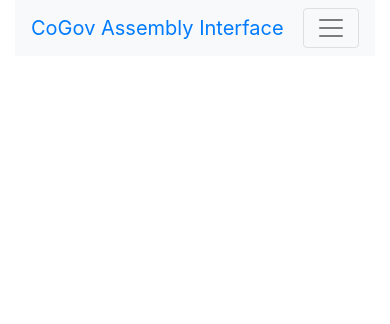
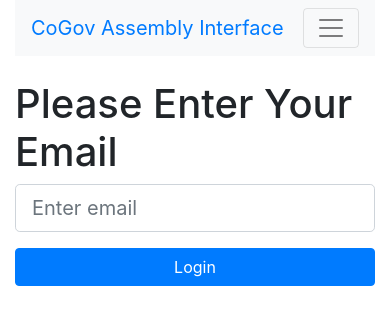
Before and after one commit to cogov/CoGov-asm, a React (Create React App) app: page / in a window 390 px wide. Shown: the top 324 px of the page. Built offline with nearby package versions, Linux system fonts and the light colour scheme.

Commit message:
common button component, Login screen updated, app width updated for mobile first approach

```diff
--- a/src/App.css
+++ b/src/App.css
@@ -23,6 +23,10 @@
     color: #61dafb;
 }
 
+.container {
+    max-width: 768px;
+}
+
 @keyframes App-logo-spin {
     from {
         transform: rotate(0deg);
--- a/src/App.js
+++ b/src/App.js
@@ -1,14 +1,15 @@
 import React, { Component } from 'react';
 import { Route } from 'react-router-dom';
 import { Container } from 'react-bootstrap';
-import { Home, Login } from './components';
+import { Home } from './components';
+
+import './App.css';
 
 class App extends Component {
     render() {
         return (
             <Container>
                 <Route path="/" component={Home} />
-                <Route path="/login" component={Login} />
             </Container>
         );
     }
--- a/src/components/Home.js
+++ b/src/components/Home.js
@@ -1,22 +1,22 @@
 import React from 'react';
-import { Link } from 'react-router-dom';
+import { Link, Route } from 'react-router-dom';
 
-import { Navbar, Nav } from 'react-bootstrap';
+import { Navbar } from 'react-bootstrap';
+
+import { Login } from './';
 
 export const Home = () => {
     return (
+        <React.Fragment>
             <Navbar expand="lg" variant="light" bg="light">
                 <Navbar.Brand>
                     <Link to="/">CoGov Assembly Interface</Link>
                 </Navbar.Brand>
                 <Navbar.Toggle aria-controls="responsive-navbar-nav" />
-            <Navbar.Collapse id="responsive-navbar-nav">
-                <Nav className="mr-auto">
-                    <Nav.Link>
-                        <Link to="/login">Login</Link>
-                    </Nav.Link>
-                </Nav>
-            </Navbar.Collapse>
             </Navbar>
+            <div className="mt-4">
+                <Route path="/" exact component={Login} />
+            </div>
+        </React.Fragment>
     );
 };
--- a/src/components/Login.js
+++ b/src/components/Login.js
@@ -1,22 +1,25 @@
 import React from 'react';
 
-import { Form, Button, Jumbotron } from 'react-bootstrap';
+import { Form } from 'react-bootstrap';
+import { CoGovButton } from './common';
 
 export const Login = () => {
     return (
-        <Jumbotron>
-            <Form>
-                <Form.Group controlId="formBasicEmail">
-                    <Form.Label>Email address</Form.Label>
-                    <Form.Control type="email" placeholder="Enter email" />
-                    <Form.Text className="text-muted">
-                        We'll never share your email with anyone else.
-                    </Form.Text>
-                </Form.Group>
-                <Button variant="primary" type="button">
-                    Login
-                </Button>
-            </Form>
-        </Jumbotron>
+        <Form>
+            <Form.Group controlId="formBasicEmail">
+                <h1>Please Enter Your Email</h1>
+                <Form.Control
+                    size="lg"
+                    type="email"
+                    placeholder="Enter email"
+                />
+            </Form.Group>
+            <CoGovButton
+                variant="primary"
+                type="button"
+                block={true}
+                label="Login"
+            />
+        </Form>
     );
 };
--- /dev/null
+++ b/src/components/common/CoGovButton.js
@@ -0,0 +1,7 @@
+import React from 'react';
+
+import { Button } from 'react-bootstrap';
+
+export const CoGovButton = ({ label, ...rest }) => {
+    return <Button {...rest}>{label}</Button>;
+};
--- /dev/null
+++ b/src/components/common/index.js
@@ -0,0 +1 @@
+export * from './CoGovButton';
```
Lines whose indentation alone changed are shown as unchanged.
